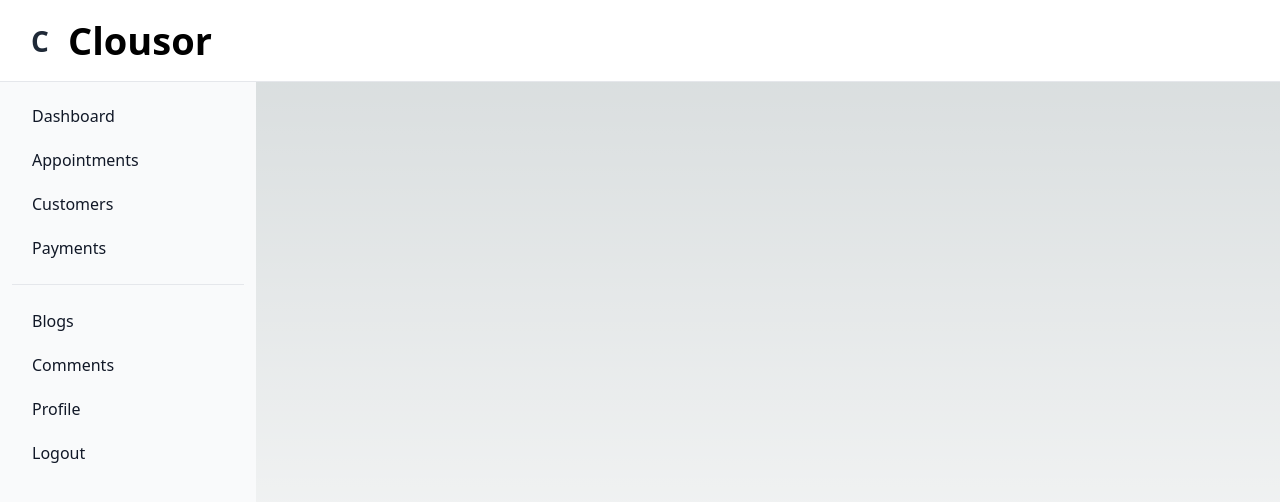
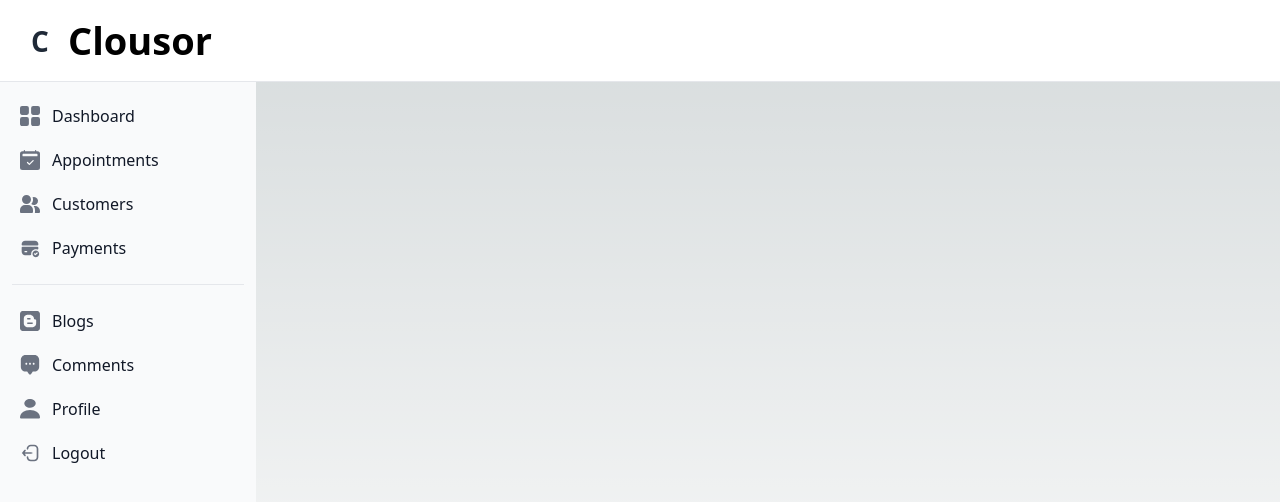
Before and after one commit to kaurraspreet/doctoradminpanel, a Next.js app: page / in a window 1280 px wide. Shown: the top 502 px of the page. Built offline with nearby package versions, Linux system fonts and the light colour scheme.

Commit message:
update icon and keys

```diff
--- a/components/admin/Sidebar.tsx
+++ b/components/admin/Sidebar.tsx
@@ -63,36 +63,34 @@ const Sidebar = () => {
       >
         <div className='h-full px-3 py-4 overflow-y-auto bg-gray-50 dark:bg-gray-800'>
           <div className='flex flex-col space-y-1 font-medium'>
-
             {mainRoutes.map(({ name, href, icon }) => (
               <Link
+                key={name}
                 href={href}
                 className='flex items-center p-2 text-gray-900 rounded-lg dark:text-white hover:bg-gray-100 dark:hover:bg-gray-700 group'
               >
-                  {/* <SvgIcon
+                <SvgIcon
                   name={icon}
                   className='flex-shrink-0 w-5 h-5 text-gray-500 transition duration-75  group-hover:text-white'
-                  /> */}
+                />
                 <span className='ms-3'>{name}</span>
               </Link>
             ))}
-
           </div>
           <div className='pt-4 mt-4 space-y-1 font-medium border-t border-gray-200 dark:border-gray-700 flex flex-col'>
-
             {otherRoutes.map(({ name, href, icon }) => (
               <Link
+                key={name}
                 href={href}
                 className='flex items-center p-2 text-gray-900 rounded-lg dark:text-white hover:bg-gray-100 dark:hover:bg-gray-700 group'
               >
-                  {/* <SvgIcon
+                <SvgIcon
                   name={icon}
                   className='flex-shrink-0 w-5 h-5 text-gray-500 transition duration-75  group-hover:text-white'
-                  /> */}
+                />
                 <span className='ms-3'>{name}</span>
               </Link>
             ))}
-
           </div>
         </div>
       </aside>
```
Lines whose indentation alone changed are shown as unchanged.
